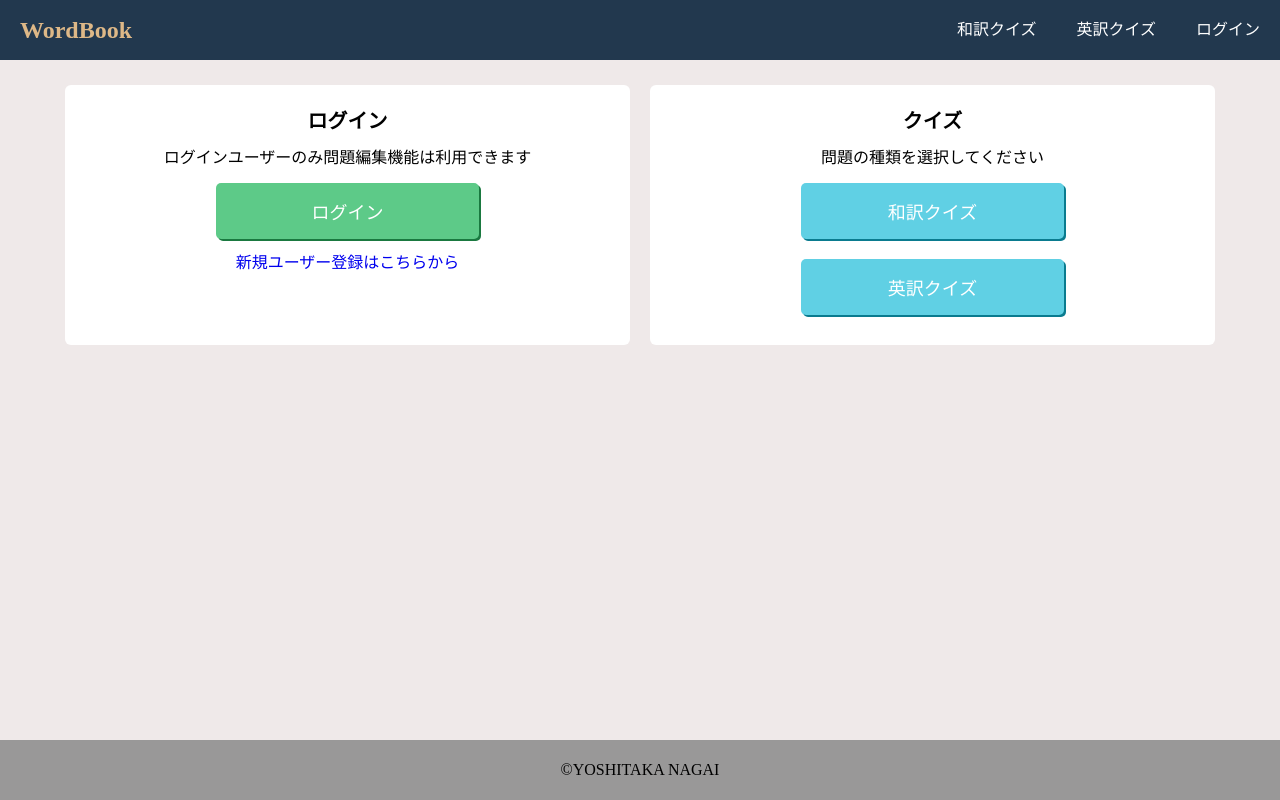
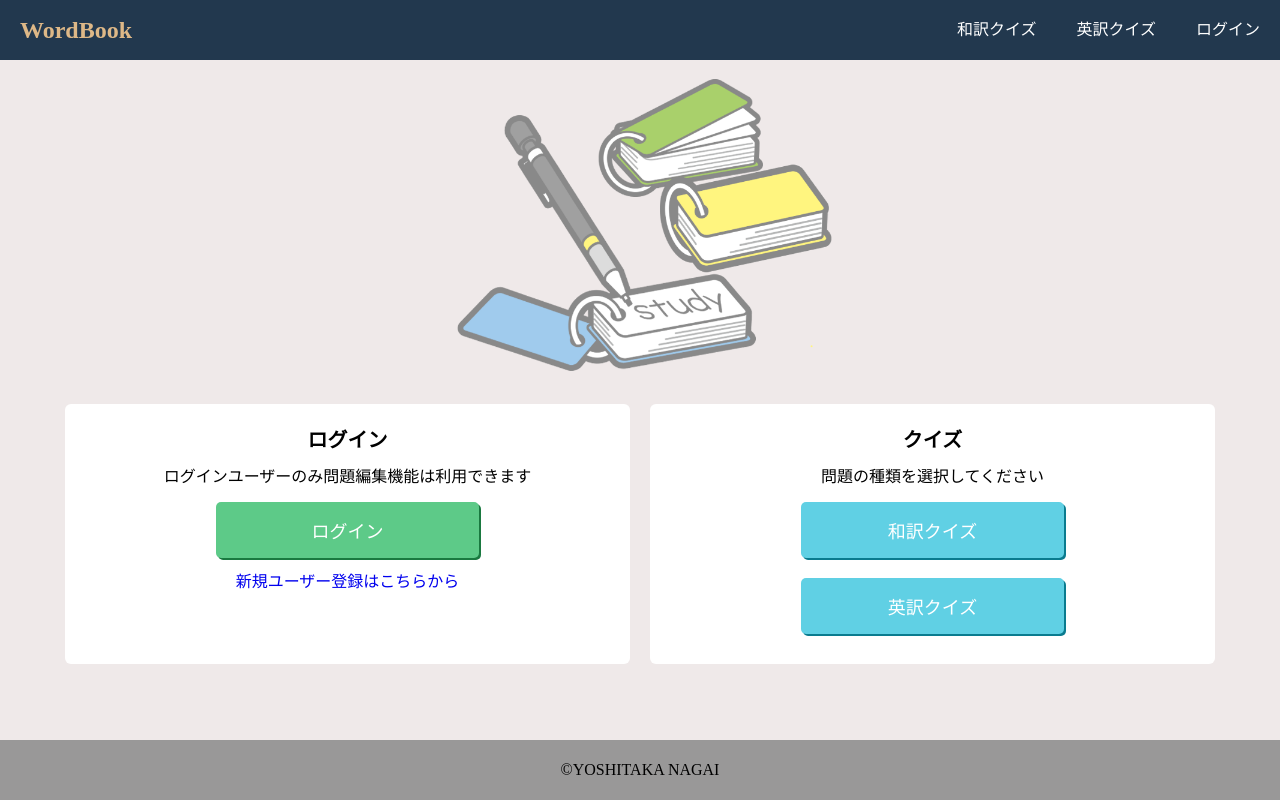
Before and after one commit to yoshitaka7144/WordBook, a PHP site: page / in a window 1280 px wide. Run offline with PHP 8.4, Linux system fonts and the light colour scheme.

Commit message:
トップ画像設定、ログイン情報修正

```diff
--- a/css/style.css
+++ b/css/style.css
@@ -324,6 +324,18 @@ footer {
 トップページ
 
 ----------------------------------------------*/
+.top-image {
+  max-width: 1200px;
+  width: 100%;
+  margin: 0 auto;
+  text-align: center;
+}
+
+.top-image img {
+  width: 35%;
+  margin-top: 15px;
+}
+
 .menu {
   width: 50%;
   background-color: white;
@@ -1128,6 +1140,10 @@ footer {
   #hamburger {
     display: block;
   }
+  .top-image img {
+    width: 70%;
+    margin-top: 15px;
+  }
   .main-contents {
     -ms-flex-wrap: wrap;
         flex-wrap: wrap;
--- a/index.php
+++ b/index.php
@@ -17,6 +17,9 @@ if (isset($_SESSION["user"])) {
 <?php include(dirname(__FILE__) . '/header.php'); ?>
 <main>
   <div class="container">
+    <div class="top-image">
+      <img src="./image/wordbook.png" alt="">
+    </div>
     <div class="main-contents">
       <?php if (isset($_SESSION["user"])) : ?>
         <div class="menu">
@@ -35,7 +38,7 @@ if (isset($_SESSION["user"])) {
                 <div class="count-progress">
                   <div class="count-progress-bar"></div>
                 </div>
-                <p>あと<span><?=(USER_LEVEL_DENOMINATOR - ($_SESSION["user"]["answerCount"] % 10))?></span>問正解でレベルアップ</p>
+                <p>あと<span><?= (USER_LEVEL_DENOMINATOR - ($_SESSION["user"]["answerCount"] % 10)) ?></span>問正解でレベルアップ</p>
               </td>
             </tr>
             <tr>
@@ -43,10 +46,16 @@ if (isset($_SESSION["user"])) {
               <td><?= h($_SESSION["user"]["answerCount"]) ?></td>
             </tr>
             <tr>
+              <th>前回アクセス日</th>
+              <td><?= h($_SESSION["user"]["lastAccessDate"]) ?></td>
+            </tr>
+            <tr>
               <th>編集可能回数</th>
               <td><?= h($_SESSION["user"]["registCount"]) ?></td>
             </tr>
           </table>
+          <p class="message color-blue">※レベルアップ時に編集可能回数 +1</p>
+          <p class="message color-blue">※前回アクセス日から日付が変わったログイン時に+0~<?= h(floor($_SESSION["user"]["answerCount"] / USER_LEVEL_DENOMINATOR)) ?></p>
         </div>
       <?php else : ?>
         <div class="menu">
--- a/login.php
+++ b/login.php
@@ -49,12 +49,11 @@ if ($loginUser === LOGIN_USER) {
         $_SESSION["user"]["lastAccessDate"] = date("Y-m-d");
 
         // 最終アクセス日から日付を跨いだログインの場合
-        if ($row["last_access_date"] !== $_SESSION["user"]["lastAccessDate"]) {
+        if ($row["last_access_date"] < $_SESSION["user"]["lastAccessDate"]) {
           $plusCount = floor($_SESSION["user"]["answerCount"] / USER_LEVEL_DENOMINATOR);
           if ($_SESSION["user"]["registCount"] < $plusCount) {
             $_SESSION["user"]["registCount"] = $plusCount;
           }
-
           // 更新
           $stmt = $pdo->prepare("update users set regist_count = :regist_count, last_access_date = :last_access_date where name = :name");
           $stmt->bindValue(":regist_count", $_SESSION["user"]["registCount"]);
--- a/quiz.php
+++ b/quiz.php
@@ -193,7 +193,7 @@ if ($finished) {
                   </tr>
                   <tr>
                     <th>レベル</th>
-                    <td class="">
+                    <td>
                       <span id="user-level">
                         <?= floor(($_SESSION["user"]["answerCount"] - ($_SESSION["quizCount"] - $incorrectCount)) / USER_LEVEL_DENOMINATOR) ?>
                       </span>
@@ -278,7 +278,7 @@ if ($finished) {
   <script type="text/javascript">
     var ac = <?= $_SESSION["user"]["answerCount"] - ($_SESSION["quizCount"] - $incorrectCount) ?>;
     var cc = <?= $_SESSION["quizCount"] - $incorrectCount ?>;
-    progressBarAnimate(ac, cc);
+    setTimeout(function(){progressBarAnimate(ac, cc)}, 2400);
 
     function progressBarAnimate(answerCount, correctCount) {
       var answerCountOnesPlace = Number(answerCount.toString().slice(-1));
@@ -292,6 +292,7 @@ if ($finished) {
           width: "100%"
         }, 1000, function() {
           $("#user-level").text(Number($("#user-level").text()) + 1);
+          $("#count-progress").after("<p class='color-blue'>level up!</p>");
           progressBarAnimate(0, correctCount - (10 - answerCountOnesPlace));
         });
       }
--- a/scss/style.scss
+++ b/scss/style.scss
@@ -273,6 +273,17 @@ footer {
 トップページ
 
 ----------------------------------------------*/
+.top-image {
+  max-width: 1200px;
+  width: 100%;
+  margin: 0 auto;
+  text-align: center;
+
+  img {
+    width: 35%;
+    margin-top: 15px;
+  }
+}
 .menu {
   width: 50%;
   background-color: white;
@@ -367,7 +378,7 @@ footer {
       box-shadow: 0 0 5px 0 dodgerBlue;
     }
 
-    &::placeholder{
+    &::placeholder {
       font-size: 12px;
     }
   }
@@ -942,6 +953,13 @@ footer {
     display: block;
   }
 
+  .top-image {
+    img {
+      width: 70%;
+      margin-top: 15px;
+    }
+  }
+
   .main-contents {
     flex-wrap: wrap;
     padding: 3px;
--- a/util.php
+++ b/util.php
@@ -54,6 +54,7 @@ function updateLastAccessDate()
     }
 
     // 更新
+    $_SESSION["user"]["lastAccessDate"] = $nowDate;
     $pdo = new PDO(
       "mysql:dbname=" . DB_NAME . ";host=" . DB_HOST . ";charset=utf8mb4",
       DB_USER,
```
Also changed, not shown: image/wordbook.png (added), 1 other file.
